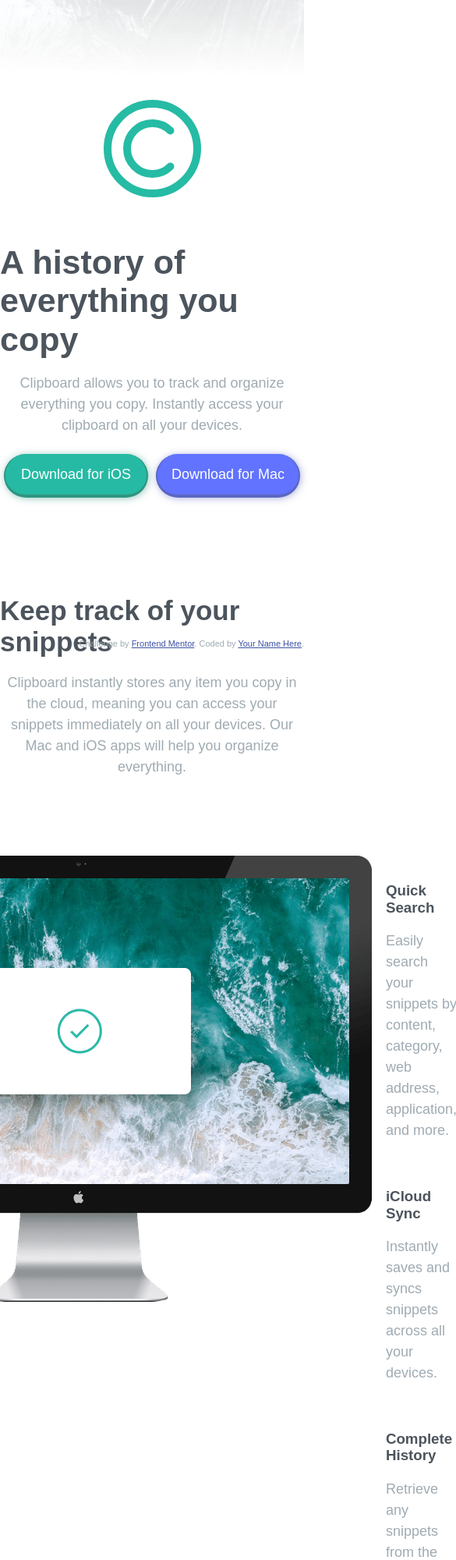
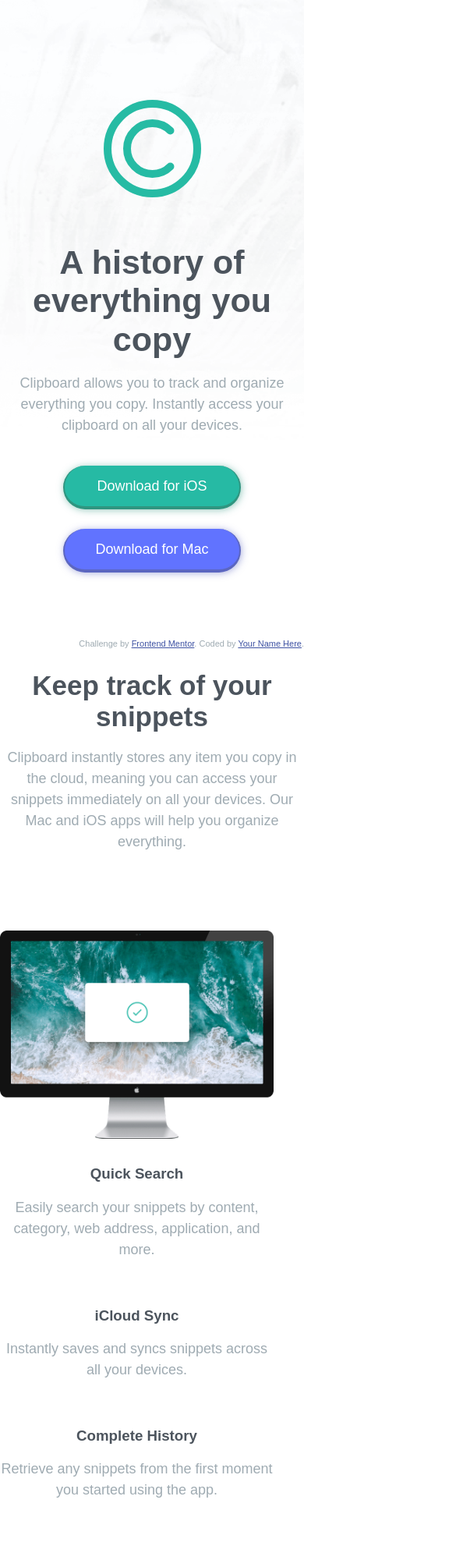
Before and after one commit to coldsaw/Clipboard-landing-page, a plain HTML site: page index.html in a window 390 px wide. Shown: the top 2000 px of the page at 78% size, 585 px wide, since content can reach past the window. Drawn offline with nearby package versions, Linux system fonts and the light colour scheme; a web font is replaced by a local one.

Commit message:
Update style.css

```diff
--- a/style.css
+++ b/style.css
@@ -2,7 +2,6 @@
 
 .attribution {
     font-size: 11px;
-    ;
     position: fixed;
     bottom: 0;
     right: 0;
@@ -10,6 +9,10 @@
 
 .attribution a {
     color: hsl(228, 45%, 44%);
+}
+
+svg{
+    margin: 8px;
 }
 
 svg:hover .icon {
@@ -36,7 +39,7 @@
 header {
     background-image: url(images/bg-header-desktop.png);
     background-repeat: no-repeat;
-    background-size: 100%;
+    background-size: cover;
     display: flex;
     flex-direction: column;
     align-items: center;
@@ -248,3 +251,63 @@
     border: none;
     box-shadow: 1px 1px 10px rgba(91, 102, 192, 0.2);
 }
+
+@media screen and (max-width:1199px){
+    body{
+        max-width: 100vw;
+        text-align: center;
+    }
+    .dblsec{
+        display:flex;
+        flex-direction: column;
+        align-items: center;
+        max-width: 90vw;
+    }
+    .leftsec>ul {
+        padding-left: 0;
+    }
+
+    .leftsec h3 {
+
+        text-align: center;
+    }
+
+    .leftsec p {
+        text-align: center;
+    }
+
+    #pcimg, #devimage {
+        height: auto;
+        max-width: 90vw;
+        margin: auto;
+    }
+    ul{
+        padding-inline-start: 40px;
+    }
+    .btns{
+        display: flex;
+        flex-direction: column;
+        align-items: center;
+    }
+    .ibtn, .mbtn{
+        margin-top: 20px;
+    }
+    .menu {
+        background-color: rgb(245, 246, 248);
+        height: 500px;
+        display: flex;
+        flex-direction: column;
+        justify-content: center;
+        margin-top: 120px;
+    }
+    nav>ul {
+        column-count: 1;
+        margin-left: -23%;
+    }
+    svg{
+        margin: 20px;
+    }
+    .menu img{
+        margin: 0 auto 30px;
+    }
+}
```
